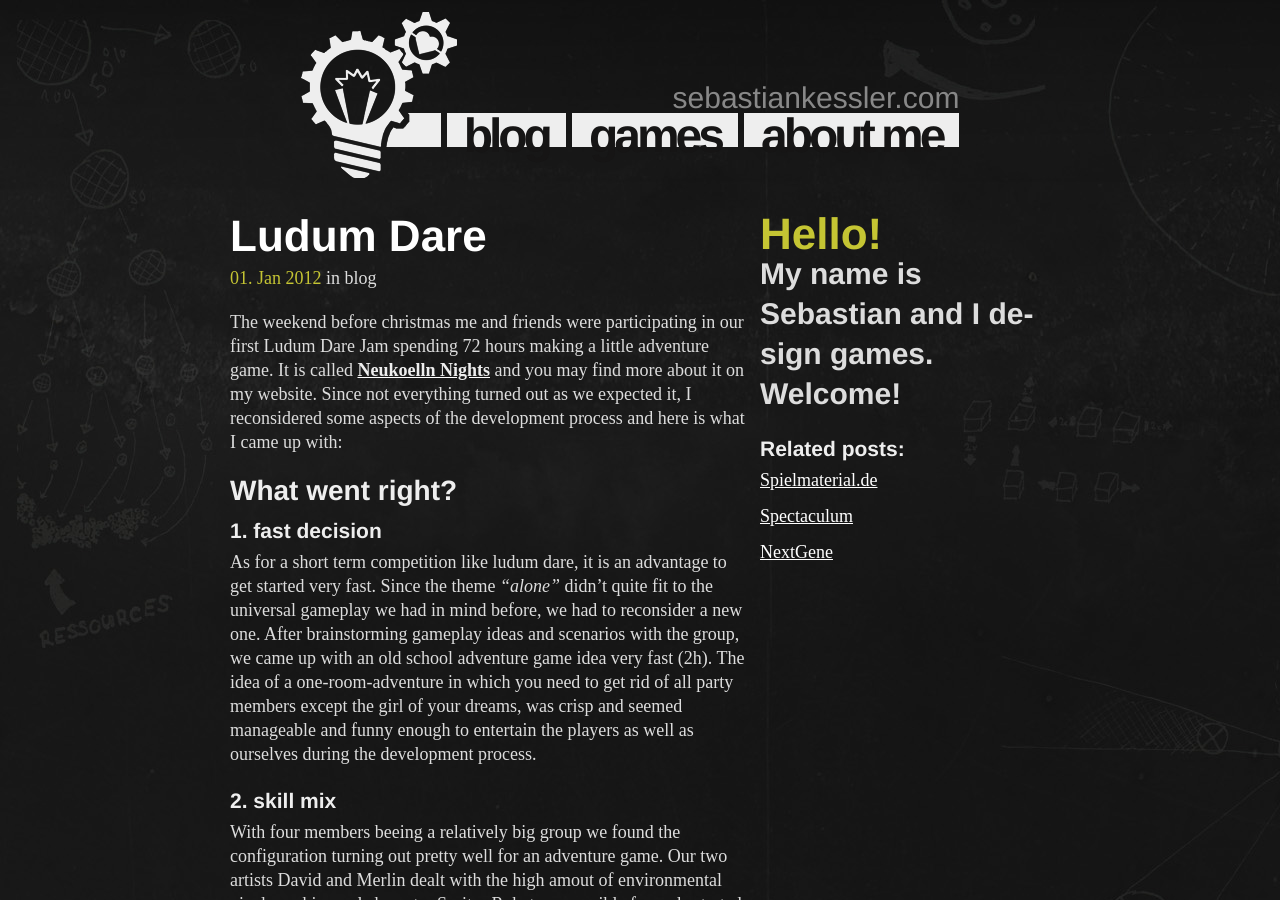
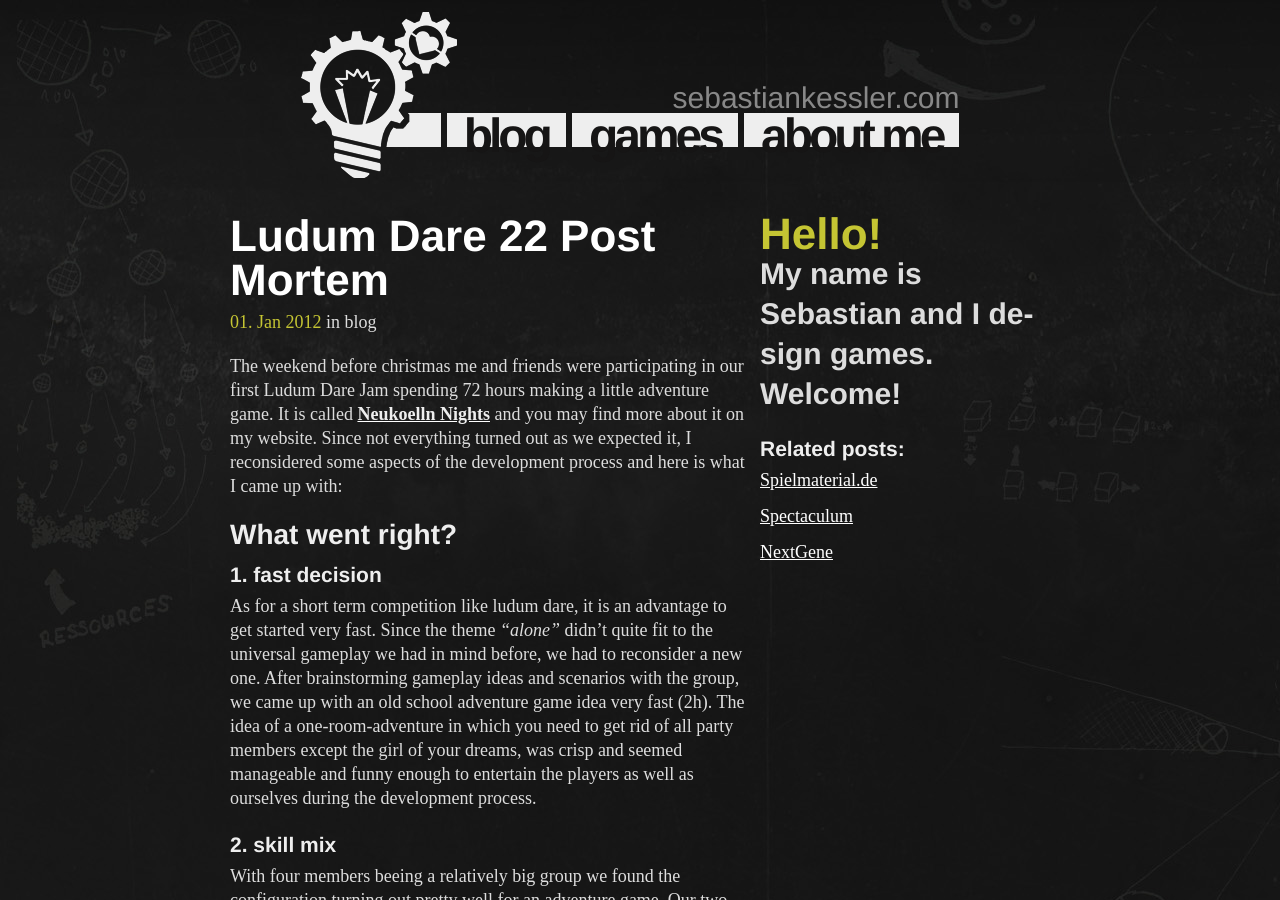
Before and after one commit to zapp/zapp.github.com, a Jekyll site: the page built from _posts/2012-01-01-ludum-dare-22.md, in a window 1280 px wide and 900 px high. Built offline with Jekyll 4.4.1, drawn with Linux system fonts in a browser that asks for light colours; nearby versions of some CDN libraries; comment, search, counter and statistics services are not loaded.

Commit message:
more changes in ludum dare article

```diff
--- a/_posts/2012-01-01-ludum-dare-22.md
+++ b/_posts/2012-01-01-ludum-dare-22.md
@@ -1,7 +1,7 @@
 ---
 layout:     post
 categories: blog
-title:      Ludum Dare #22 Post Mortem
+title:      Ludum Dare 22 Post Mortem
 ---
 
 The weekend before christmas me and friends were participating in our first
```
